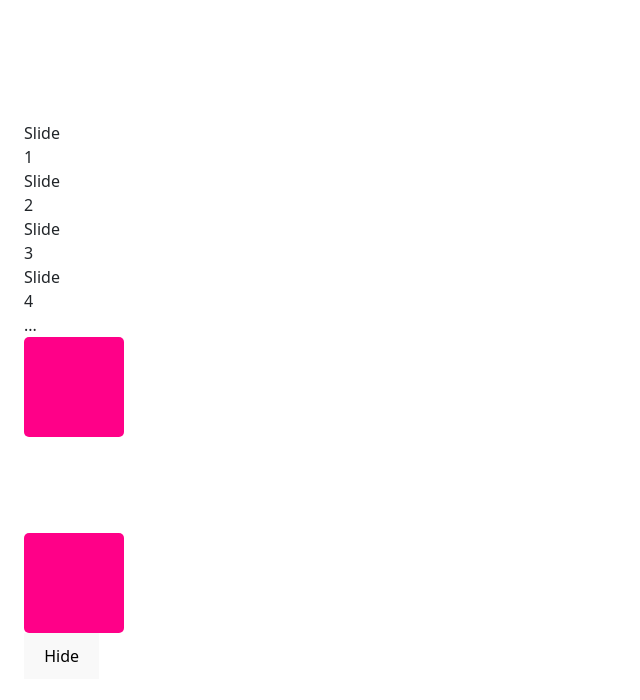
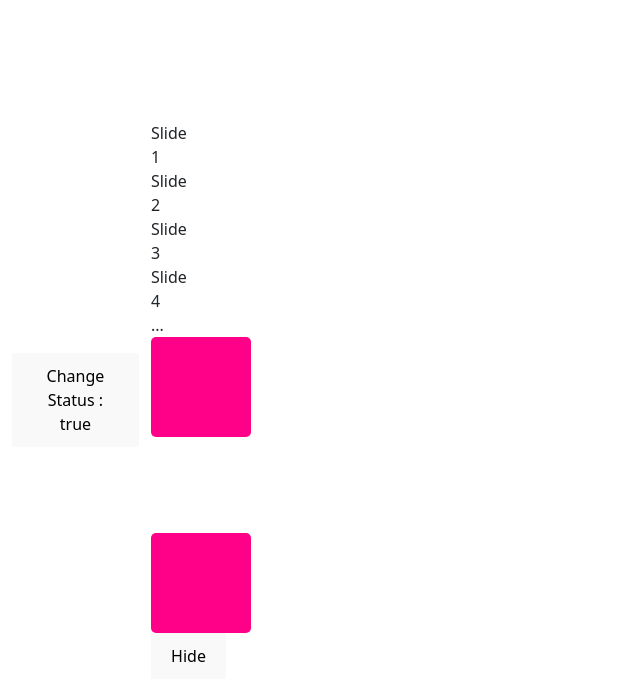
Before and after one commit to ElsayedAbdo219/ReactFirebase, a React (Vite) app: page / in a window 1280 px wide. Shown: the top 700 px of the page, without its empty margins (0-640 px from the left). Built offline with nearby package versions, Linux system fonts and the light colour scheme.

Commit message:
feat(dash):add loading state and control on state.

```diff
--- a/src/Auth/Dashboard.tsx
+++ b/src/Auth/Dashboard.tsx
@@ -9,8 +9,24 @@ const Dashboard = () => {
     backgroundColor: "#ff0088",
     borderRadius: 5,
   }
+
   const[isVisible,setIsVisible] = useState(true);
+  const[isLoading,setLoading] = useState("true");
+  function changeLoading()
+  {
+    if(isLoading == "true")
+    {
+      setLoading("false")
+      console.log(isLoading)
+    }else{
+      setLoading("true")
+      console.log(isLoading)
+    }
+  }
   return (
+    // {isLoading}
+    <>
+     <button onClick={changeLoading}>Change Status :  {isLoading}</button>
     <div className='container'>
        <Swiper
       spaceBetween={50}
@@ -51,7 +67,7 @@ const Dashboard = () => {
             </motion.button>
         </div>
 
-
+</>
   )
 }
 
```
